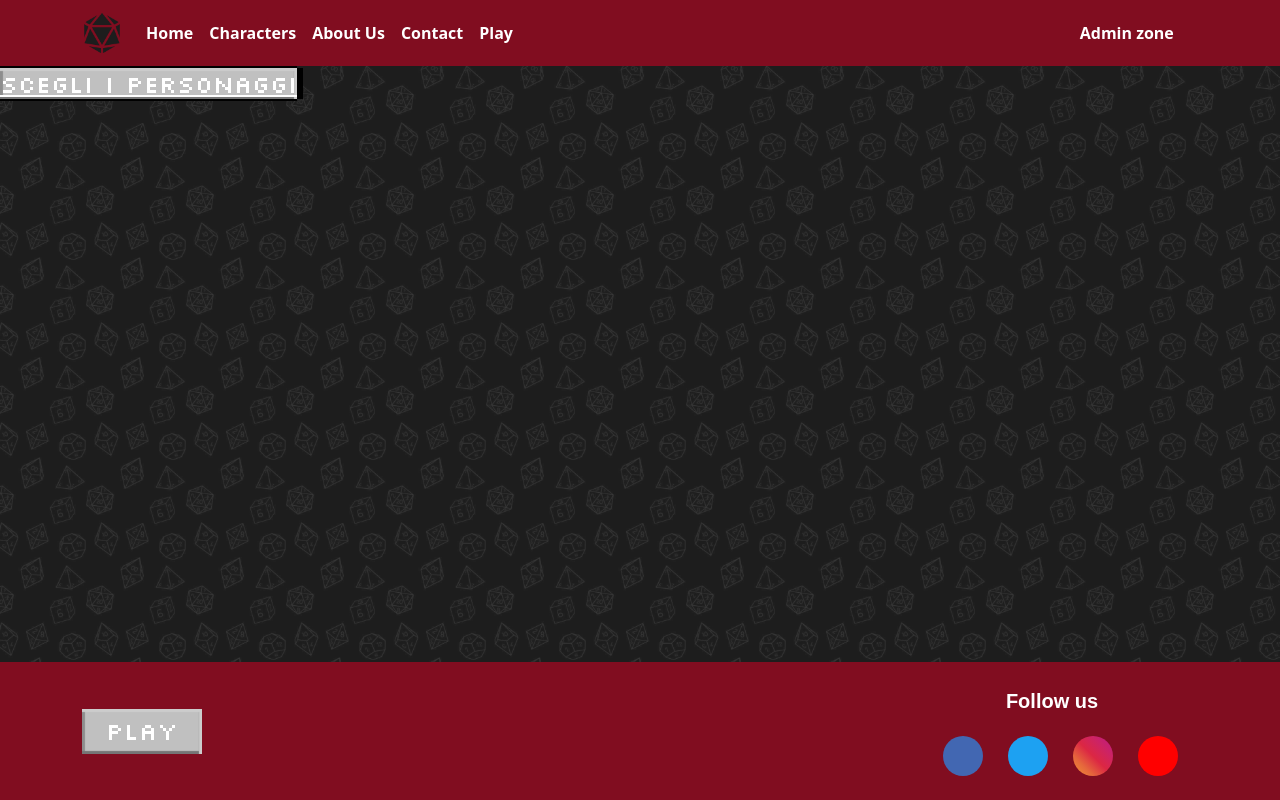
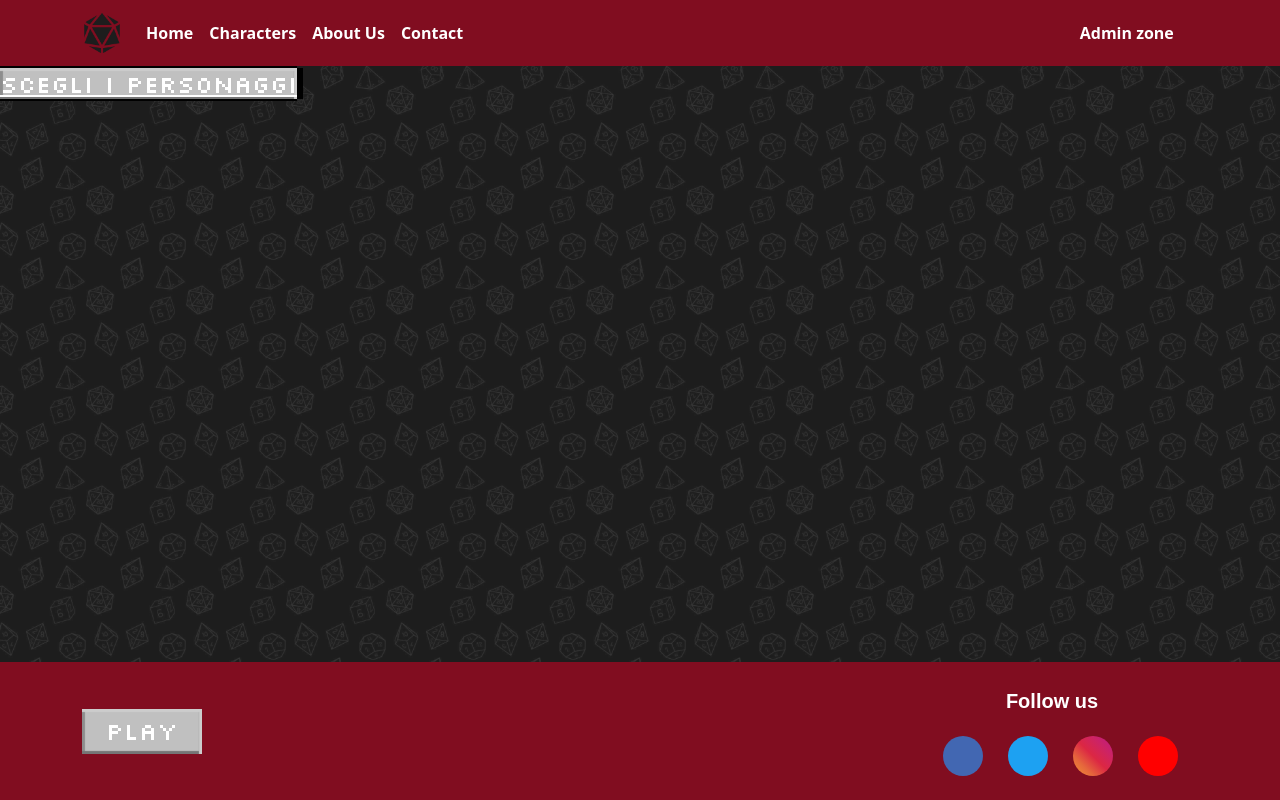
Before and after one commit to Dan848/vite-game-creator, a Vue app: page /play in a window 1280 px wide. Built offline with nearby package versions, Linux system fonts and the light colour scheme; a web font is replaced by a local one.

Commit message:
created g-luca card in about-us

```diff
--- a/src/data/store.js
+++ b/src/data/store.js
@@ -23,10 +23,6 @@ export const store = reactive({
     {
       label: "Contact",
       routeName: "contacts",
-    },
-    {
-      label: "Play",
-      routeName: "choose",
     },
   ],
   FightSection: {
@@ -82,9 +78,9 @@ export const store = reactive({
     },
     {
       name: "Lucà Giuseppe",
-      role: "Full stack developper",
-      description: "mettetevela voi",
-      profile_img: "/img/team/",
+      role: "Mental Coach",
+      description: "Forza Messina",
+      profile_img: "/img/team/g-luca.jpg",
     },
     {
       name: "Rossi Aniello",
```
Also changed, not shown: public/img/team/g-luca.jpg (added).
